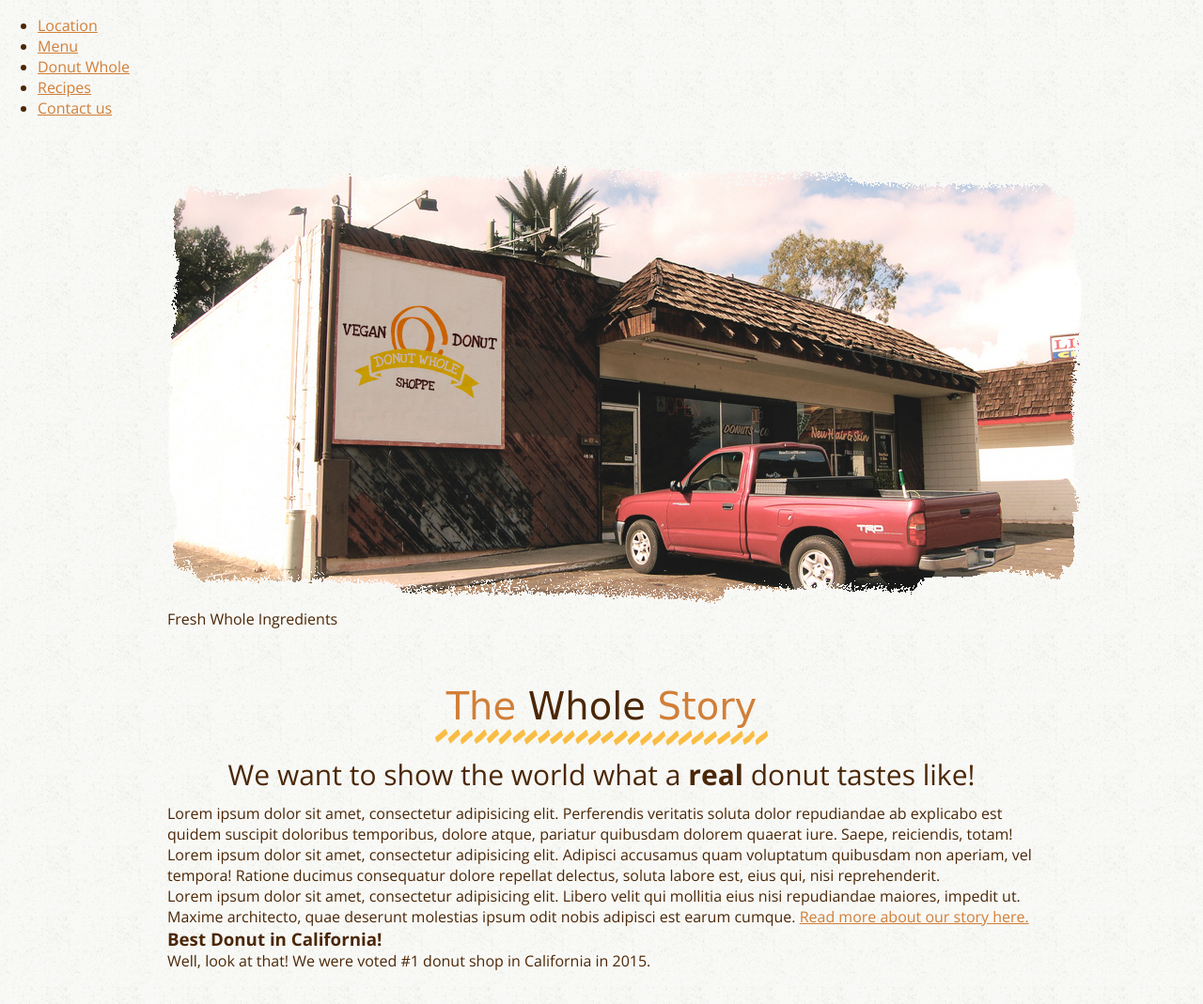
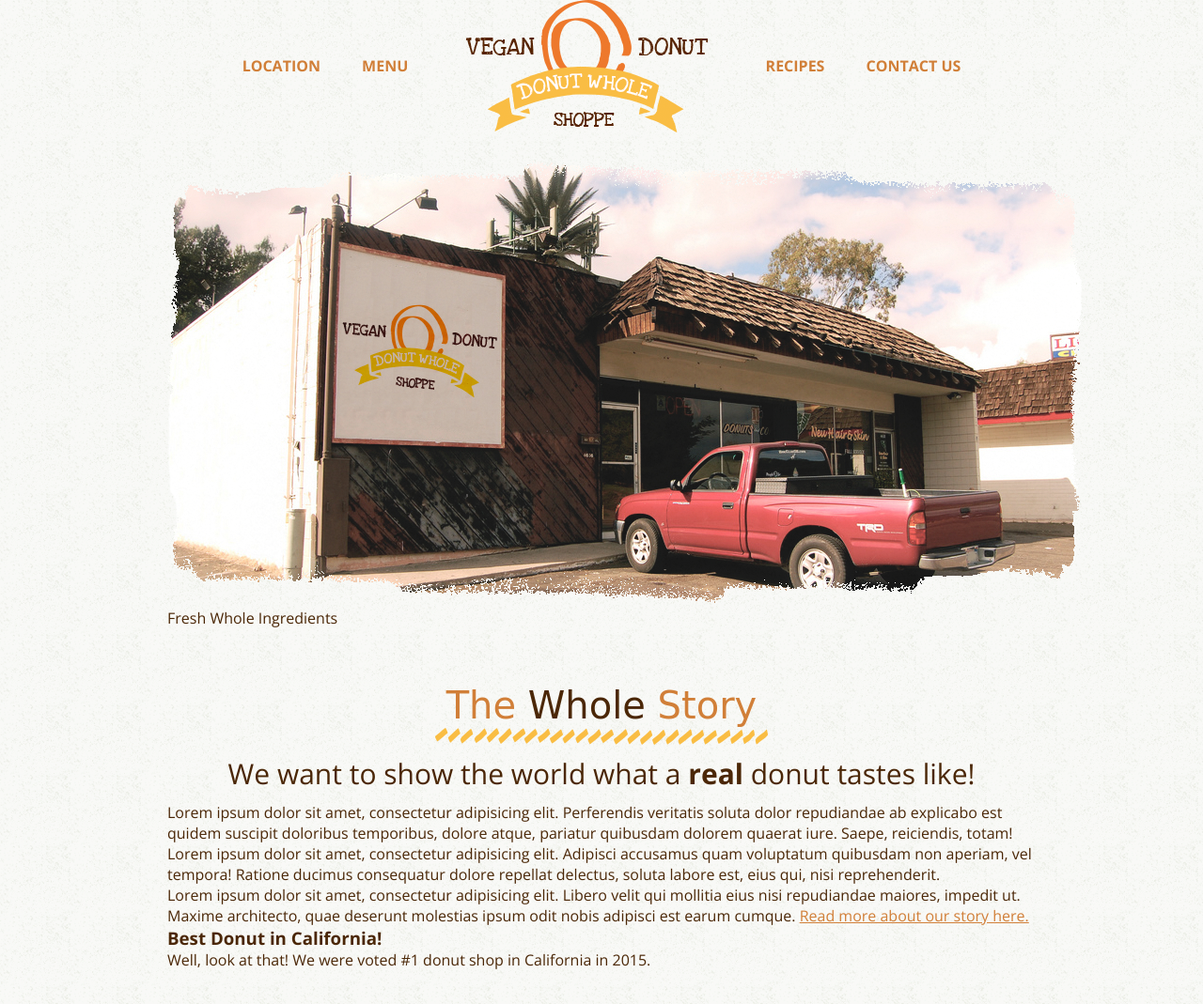
Before and after one commit to AaronTakizad/Vegan-Donut, a plain HTML site: page index.html in a window 1280 px wide. Shown: the top 1069 px of the page at 94% size. Drawn offline with nearby package versions, Linux system fonts and the light colour scheme; a web font is replaced by a local one.

Commit message:
Add header.

```diff
--- a/css/styles.css
+++ b/css/styles.css
@@ -92,6 +92,47 @@ hr {
 
 /* Header */
 
+header nav {
+   text-align: center;
+}
+
+nav ul {
+   margin: 0;
+   padding: 0;
+   list-style: none;
+   display: block;
+   line-height: 141px;
+}
+
+nav ul li {
+   display: inline-block;
+   margin: 0 20px;
+}
+
+nav ul li a:link {
+   text-transform: uppercase;
+   text-decoration: none;
+   font-weight: bold;
+}
+
+nav ul li a:hover {
+   color: #4b2707;
+   padding-top: 20px;
+   background: url("../images/tiny-donut.png") top center no-repeat;
+}
+
+#logo a {
+   display: block;
+   width: 292px;
+   height: 141px;
+   background: url("../images/logo.png") center center no-repeat;
+   text-indent: -9999px;
+}
+
+#logo a:hover {
+   padding: 0;
+   background: url("../images/logo-hover.png") center center no-repeat;
+}
 
 /* Hero */
 
--- a/index.html
+++ b/index.html
@@ -17,7 +17,7 @@
 				<ul>
 					<li><a href="#">Location</a></li>
 					<li><a href="#">Menu</a></li>
-					<li id="logo"><a href="/index.html">Donut Whole</a></li>
+					<li id="logo"><a href="index.html">Donut Whole</a></li>
 					<li><a href="#">Recipes</a></li>
 					<li><a href="#">Contact us</a></li>
 				</ul>
```
